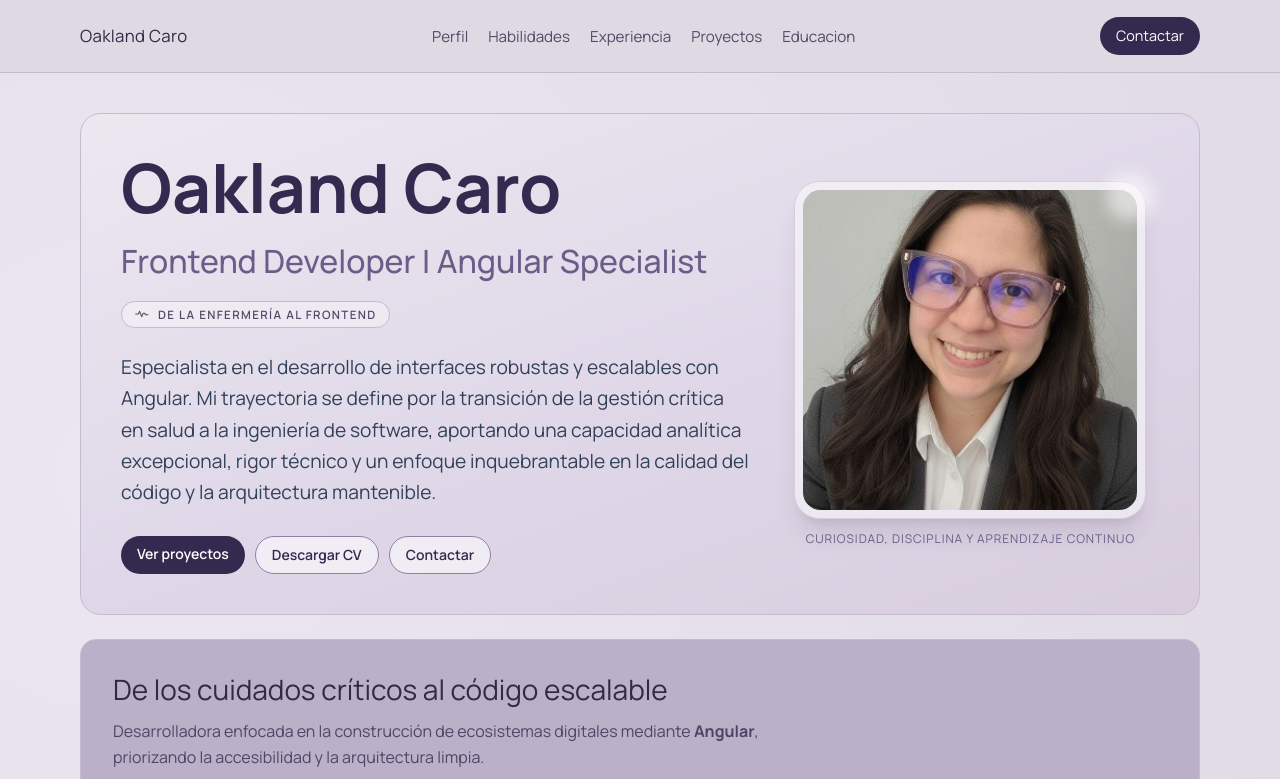
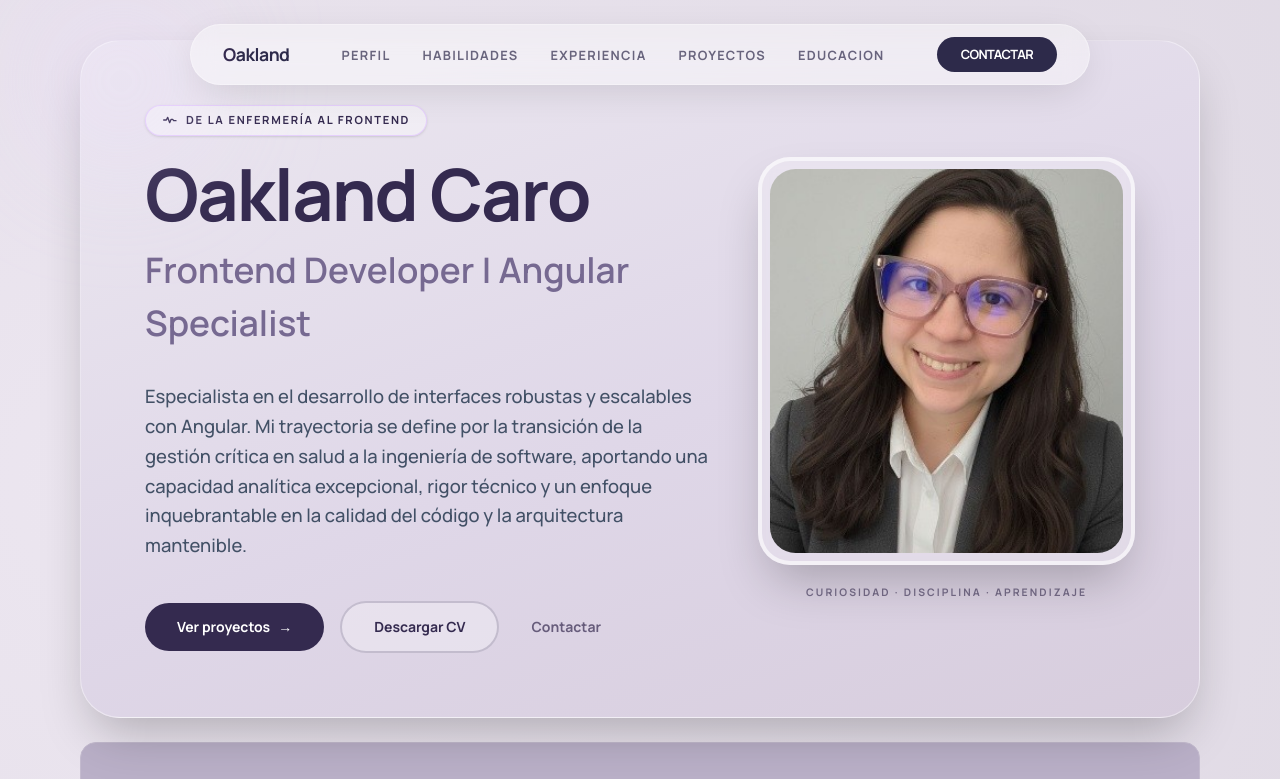
Before and after one commit to oaklandcodes/portfolio-oakland, an Angular app: page / in a window 1280 px wide. Shown: the top 779 px of the page. Built offline with nearby package versions, Linux system fonts and the light colour scheme.

Commit message:
refactor: enhance layout and styling of portfolio sections for improved aesthetics and readability

```diff
--- a/src/app/core/layout/top-nav/top-nav.html
+++ b/src/app/core/layout/top-nav/top-nav.html
@@ -1,33 +1,37 @@
-<header
-	class="sticky top-0 z-10 border-b border-[var(--color-border)] bg-[color-mix(in_srgb,var(--color-bg)_88%,white_12%)] backdrop-blur-xl"
->
+<header class="fixed top-6 left-0 right-0 z-50 flex justify-center px-4">
     <nav
-		class="mx-auto flex min-h-[4.5rem] w-[min(1120px,92vw)] items-center justify-between gap-4"
-		aria-label="Navegacion principal"
+        class="flex min-h-[3.8rem] w-full max-w-[900px] items-center justify-between gap-4 px-8
+               rounded-full border border-white/30 bg-white/40 backdrop-blur-md
+               shadow-[0_10px_40px_-10px_rgba(0,0,0,0.15)] transition-all duration-500"
+        aria-label="Navegación principal"
     >
         <a
-			class="font-[var(--font-heading)] text-[1.05rem] tracking-[0.02em] text-[var(--color-text)] no-underline"
+            class="font-[var(--font-heading)] text-[1.1rem] font-extrabold tracking-tight text-[#2d2a4a] no-underline hover:opacity-70 transition"
             href="#top"
-			aria-label="Ir al inicio"
-			>Oakland Caro</a
         >
+            <span class="text-midnight-orchid">O</span>akland
+        </a>
 
-		<ul class="m-0 hidden list-none gap-5 p-0 md:flex">
+        <ul class="m-0 hidden list-none items-center gap-8 p-0 md:flex">
             @for (item of navItems(); track item.href) {
                 <li>
                     <a
-						class="text-[0.95rem] text-[var(--color-text-soft)] no-underline transition hover:text-[var(--color-text)] focus-visible:text-[var(--color-text)]"
+                        class="relative text-[0.8rem] font-bold uppercase tracking-widest text-[#2d2a4a]/70 no-underline transition-all duration-300 hover:text-midnight-orchid group"
                         [href]="item.href"
-						>{{ item.label }}</a
                     >
+                        {{ item.label }}
+                        <span class="absolute -bottom-1 left-1/2 h-[2px] w-0 -translate-x-1/2 bg-midnight-orchid transition-all duration-300 group-hover:w-full"></span>
+                    </a>
                 </li>
             }
         </ul>
 
         <a
-			class="bg-midnight-orchid rounded-full px-4 py-2 text-[0.9rem] text-white no-underline transition hover:bg-midnight-orchid/90 focus-visible:bg-midnight-orchid/90"
+            class="bg-[#2d2a4a] rounded-full px-6 py-2 text-[0.8rem] font-bold uppercase tracking-tighter text-white no-underline
+                   transition-all duration-300 hover:scale-105 hover:bg-midnight-orchid hover:shadow-[0_8px_20px_rgba(45,42,74,0.3)] active:scale-95"
             href="#contacto"
-			>Contactar</a
         >
+            Contactar
+        </a>
     </nav>
 </header>
--- a/src/app/features/home/components/hero-section/hero-section.html
+++ b/src/app/features/home/components/hero-section/hero-section.html
@@ -1,66 +1,71 @@
 <section
   id="perfil"
-  class="grid gap-8 rounded-[1.3rem] border border-[var(--color-border)] bg-[linear-gradient(160deg,#ece8f0_0%,#dfd7e8_55%,#d7cddd_100%)] p-[clamp(1.2rem,4vw,2.5rem)] lg:grid-cols-[1.25fr_0.75fr] lg:items-center"
+  class="relative grid gap-12 rounded-[2.5rem] border border-white/40 bg-[linear-gradient(160deg,#ece8f0_0%,#dfd7e8_55%,#d7cddd_100%)] p-[clamp(1.5rem,5vw,4rem)] lg:grid-cols-[1.2fr_0.8fr] lg:items-center shadow-2xl"
 >
+  <div class="absolute -top-10 -left-10 h-40 w-40 rounded-full bg-purple-200/30 blur-3xl"></div>
+
   <div>
-    <h1 class="text-midnight-orchid text-[clamp(2.5rem,6vw,4.25rem)] font-black leading-[0.98]">
-      {{ profile().name }}
-    </h1>
-
-    <h2 class="text-dusky-lilac mt-4 text-[clamp(1.35rem,2.8vw,2rem)] font-medium">
-      {{ profile().role }}
-    </h2>
-
-    <p class="mt-4 inline-flex items-center gap-2 rounded-full border border-[var(--color-border)] bg-white/35 px-3 py-1 text-[0.72rem] font-semibold uppercase tracking-[0.12em] text-[var(--color-text-soft)]">
-      <svg viewBox="0 0 24 24" aria-hidden="true" class="h-4 w-4 shrink-0 fill-none stroke-current stroke-[1.6]">
+    <p class="mb-6 inline-flex items-center gap-2 rounded-full border border-purple-300/50 bg-white/40 px-4 py-1.5 text-[0.7rem] font-bold uppercase tracking-[0.15em] text-midnight-orchid shadow-sm">
+      <svg viewBox="0 0 24 24" aria-hidden="true" class="h-4 w-4 shrink-0 fill-none stroke-current stroke-[2]">
         <path d="M2.5 12h4l2-4 3 8 2.2-5h2.3l1.5 2h3.5" stroke-linecap="round" stroke-linejoin="round" />
       </svg>
       <span>De la enfermería al frontend</span>
     </p>
 
-    <p class="mt-6 max-w-2xl text-[clamp(1rem,1.7vw,1.2rem)] leading-relaxed text-slate-700">
+    <h1 class="text-midnight-orchid text-[clamp(2.5rem,6vw,4.5rem)] font-black leading-[0.95] tracking-tight">
+      {{ profile().name }}
+    </h1>
+
+    <h2 class="text-dusky-lilac mt-4 text-[clamp(1.35rem,2.8vw,2.2rem)] font-semibold opacity-90">
+      {{ profile().role }}
+    </h2>
+
+    <p class="mt-8 max-w-xl text-[clamp(1rem,1.6vw,1.15rem)] leading-relaxed text-slate-700/90 font-medium">
       {{ profile().summary }}
     </p>
 
-    <div class="mt-7 flex flex-wrap gap-2.5">
+    <div class="mt-10 flex flex-wrap items-center gap-4">
       <a
         href="#proyectos"
-        class="bg-midnight-orchid rounded-full px-4 py-2 text-sm font-semibold text-white no-underline transition hover:bg-midnight-orchid/90"
+        class="group flex items-center gap-2 bg-midnight-orchid rounded-full px-8 py-3.5 text-sm font-bold text-white no-underline transition-all duration-300 hover:scale-105 hover:shadow-lg hover:shadow-midnight-orchid/30"
       >
-        Ver proyectos
+        <span>Ver proyectos</span>
+        <span class="transition-transform duration-300 group-hover:translate-x-1">→</span>
       </a>
+
       <a
         href="assets/cv_Oakland_Frontend_Angular.pdf"
         download="cv_Oakland_Frontend_Angular.pdf"
-        class="text-midnight-orchid border border-iris-mist rounded-full bg-white/55 px-4 py-2 text-sm font-semibold no-underline transition hover:bg-white/80"
+        class="border-2 border-midnight-orchid/20 rounded-full bg-white/30 px-8 py-3.5 text-sm font-bold text-midnight-orchid no-underline transition-all duration-300 hover:bg-white/60 hover:border-midnight-orchid/40 hover:scale-105"
       >
         Descargar CV
       </a>
+
       <a
         href="#contacto"
-        class="text-midnight-orchid border border-iris-mist rounded-full bg-white/55 px-4 py-2 text-sm font-semibold no-underline transition hover:bg-white/80"
+        class="px-4 py-3.5 text-sm font-bold text-midnight-orchid/70 no-underline transition hover:text-midnight-orchid hover:translate-y-[-2px]"
       >
         Contactar
       </a>
     </div>
   </div>
 
-  <figure class="relative mx-auto w-full max-w-[22rem]">
-    <div class="absolute -right-2 -top-2 h-12 w-12 rounded-full bg-white/55 blur-sm"></div>
+  <figure class="relative mx-auto w-full max-w-[24rem] group">
+    <div class="absolute inset-0 -z-10 rounded-[2rem] bg-midnight-orchid/20 blur-2xl transition-all duration-500 group-hover:bg-midnight-orchid/30"></div>
 
-    <div class="border-silver-wisteria shadow-midnight-orchid/10 overflow-hidden rounded-[1.6rem] border bg-white/50 p-2 shadow-xl">
+    <div class="overflow-hidden rounded-[2rem] border-4 border-white/60 bg-white/20 p-2 shadow-2xl backdrop-blur-sm transition-transform duration-500 group-hover:scale-[1.02]">
       <img
         ngSrc="assets/foto-cv.jpg"
         width="640"
         height="640"
-        class="h-[20rem] w-full rounded-[1.1rem] object-cover"
+        class="h-[24rem] w-full rounded-[1.6rem] object-cover"
         alt="Foto de perfil profesional de Oakland Caro"
         priority
       />
     </div>
 
-    <figcaption class="text-dusky-lilac mt-3 text-center text-xs uppercase tracking-[0.08em]">
-      Curiosidad, disciplina y aprendizaje continuo
+    <figcaption class="text-midnight-orchid/60 mt-5 text-center text-[0.65rem] font-bold uppercase tracking-[0.2em]">
+      Curiosidad · Disciplina · Aprendizaje
     </figcaption>
   </figure>
 </section>
```
Also changed, not shown: 1 other file (tests, documents, lock files or other folders). Lines whose indentation alone changed are shown as unchanged.
